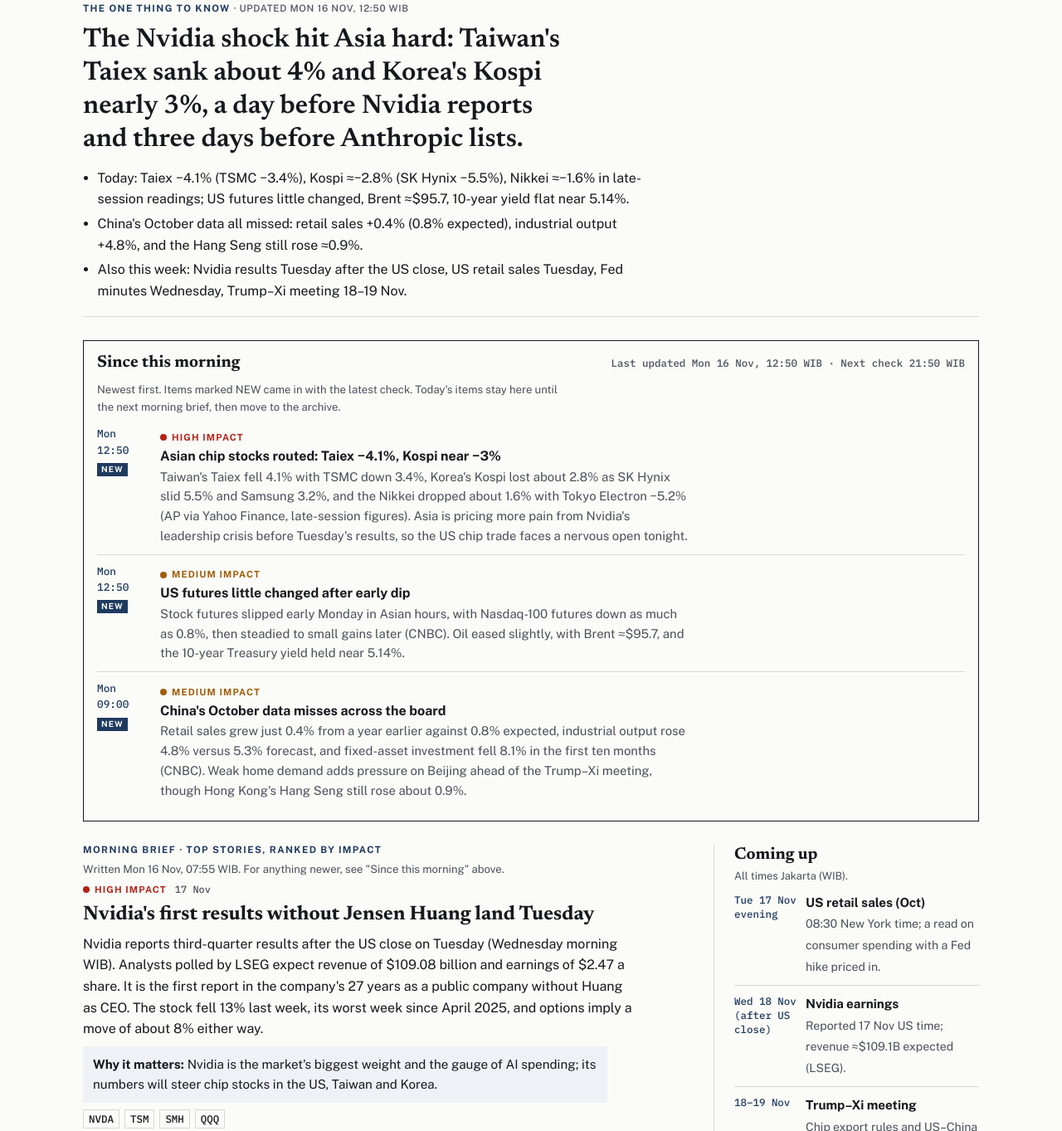
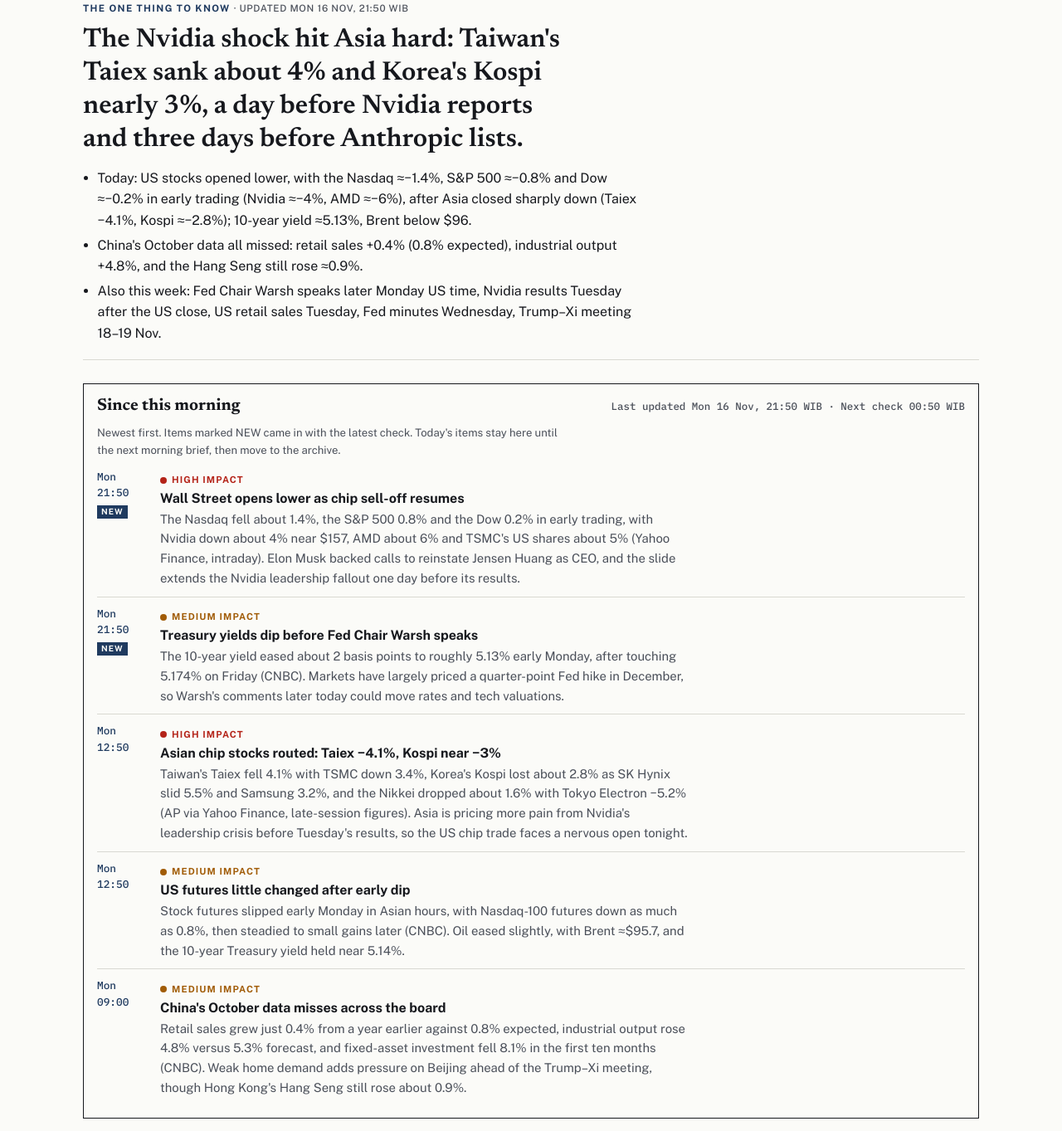
Before and after one commit to aditihs1404-arch/Finance-News, a plain HTML site: page public/index.html in a window 1280 px wide. Shown: the part 502-1865 px from the top of the page at 83% size. Drawn offline with nearby package versions, Linux system fonts and the light colour scheme.

Commit message:
News check 2026-11-16 21:50 WIB
Co-Authored-By: Claude Opus 5.5 <noreply@anthropic.com>
Claude-Session: https://claude.ai/code/session_01J3jvu1nHMyMXJZF6JQv8aB

```diff
--- a/public/index.html
+++ b/public/index.html
@@ -176,12 +176,12 @@ footer li { overflow-wrap: anywhere; }
   </section>
 
   <section class="lead" aria-labelledby="k-one">
-    <p class="kicker" id="k-one">The one thing to know <span class="asof">· updated Mon 16 Nov, 12:50 WIB</span></p>
+    <p class="kicker" id="k-one">The one thing to know <span class="asof">· updated Mon 16 Nov, 21:50 WIB</span></p>
     <p class="big">The Nvidia shock hit Asia hard: Taiwan's Taiex sank about 4% and Korea's Kospi nearly 3%, a day before Nvidia reports and three days before Anthropic lists.</p>
     <ul>
-      <li>Today: Taiex −4.1% (TSMC −3.4%), Kospi ≈−2.8% (SK Hynix −5.5%), Nikkei ≈−1.6% in late-session readings; US futures little changed, Brent ≈$95.7, 10-year yield flat near 5.14%.</li>
+      <li>Today: US stocks opened lower, with the Nasdaq ≈−1.4%, S&amp;P 500 ≈−0.8% and Dow ≈−0.2% in early trading (Nvidia ≈−4%, AMD ≈−6%), after Asia closed sharply down (Taiex −4.1%, Kospi ≈−2.8%); 10-year yield ≈5.13%, Brent below $96.</li>
       <li>China's October data all missed: retail sales +0.4% (0.8% expected), industrial output +4.8%, and the Hang Seng still rose ≈0.9%.</li>
-      <li>Also this week: Nvidia results Tuesday after the US close, US retail sales Tuesday, Fed minutes Wednesday, Trump–Xi meeting 18–19 Nov.</li>
+      <li>Also this week: Fed Chair Warsh speaks later Monday US time, Nvidia results Tuesday after the US close, US retail sales Tuesday, Fed minutes Wednesday, Trump–Xi meeting 18–19 Nov.</li>
     </ul>
   </section>
 
@@ -189,13 +189,15 @@ footer li { overflow-wrap: anywhere; }
   <section class="feed" aria-labelledby="k-feed">
     <div class="feed-head">
       <h2 id="k-feed">Since this morning</h2>
-      <span class="stamp">Last updated Mon 16 Nov, 12:50 WIB · Next check 21:50 WIB</span>
+      <span class="stamp">Last updated Mon 16 Nov, 21:50 WIB · Next check 00:50 WIB</span>
     </div>
     <p class="how">Newest first. Items marked NEW came in with the latest check. Today's items stay here until the next morning brief, then move to the archive.</p>
     <ol>
-      <li class="new"><time>Mon<br>12:50</time><div><span class="tag hi">High impact</span><b>Asian chip stocks routed: Taiex −4.1%, Kospi near −3%</b><p>Taiwan's Taiex fell 4.1% with TSMC down 3.4%, Korea's Kospi lost about 2.8% as SK Hynix slid 5.5% and Samsung 3.2%, and the Nikkei dropped about 1.6% with Tokyo Electron −5.2% (AP via Yahoo Finance, late-session figures). Asia is pricing more pain from Nvidia's leadership crisis before Tuesday's results, so the US chip trade faces a nervous open tonight.</p></div></li>
-      <li class="new"><time>Mon<br>12:50</time><div><span class="tag mid">Medium impact</span><b>US futures little changed after early dip</b><p>Stock futures slipped early Monday in Asian hours, with Nasdaq-100 futures down as much as 0.8%, then steadied to small gains later (CNBC). Oil eased slightly, with Brent ≈$95.7, and the 10-year Treasury yield held near 5.14%.</p></div></li>
-      <li class="new"><time>Mon<br>09:00</time><div><span class="tag mid">Medium impact</span><b>China's October data misses across the board</b><p>Retail sales grew just 0.4% from a year earlier against 0.8% expected, industrial output rose 4.8% versus 5.3% forecast, and fixed-asset investment fell 8.1% in the first ten months (CNBC). Weak home demand adds pressure on Beijing ahead of the Trump–Xi meeting, though Hong Kong's Hang Seng still rose about 0.9%.</p></div></li>
+      <li class="new"><time>Mon<br>21:50</time><div><span class="tag hi">High impact</span><b>Wall Street opens lower as chip sell-off resumes</b><p>The Nasdaq fell about 1.4%, the S&amp;P 500 0.8% and the Dow 0.2% in early trading, with Nvidia down about 4% near $157, AMD about 6% and TSMC's US shares about 5% (Yahoo Finance, intraday). Elon Musk backed calls to reinstate Jensen Huang as CEO, and the slide extends the Nvidia leadership fallout one day before its results.</p></div></li>
+      <li class="new"><time>Mon<br>21:50</time><div><span class="tag mid">Medium impact</span><b>Treasury yields dip before Fed Chair Warsh speaks</b><p>The 10-year yield eased about 2 basis points to roughly 5.13% early Monday, after touching 5.174% on Friday (CNBC). Markets have largely priced a quarter-point Fed hike in December, so Warsh's comments later today could move rates and tech valuations.</p></div></li>
+      <li><time>Mon<br>12:50</time><div><span class="tag hi">High impact</span><b>Asian chip stocks routed: Taiex −4.1%, Kospi near −3%</b><p>Taiwan's Taiex fell 4.1% with TSMC down 3.4%, Korea's Kospi lost about 2.8% as SK Hynix slid 5.5% and Samsung 3.2%, and the Nikkei dropped about 1.6% with Tokyo Electron −5.2% (AP via Yahoo Finance, late-session figures). Asia is pricing more pain from Nvidia's leadership crisis before Tuesday's results, so the US chip trade faces a nervous open tonight.</p></div></li>
+      <li><time>Mon<br>12:50</time><div><span class="tag mid">Medium impact</span><b>US futures little changed after early dip</b><p>Stock futures slipped early Monday in Asian hours, with Nasdaq-100 futures down as much as 0.8%, then steadied to small gains later (CNBC). Oil eased slightly, with Brent ≈$95.7, and the 10-year Treasury yield held near 5.14%.</p></div></li>
+      <li><time>Mon<br>09:00</time><div><span class="tag mid">Medium impact</span><b>China's October data misses across the board</b><p>Retail sales grew just 0.4% from a year earlier against 0.8% expected, industrial output rose 4.8% versus 5.3% forecast, and fixed-asset investment fell 8.1% in the first ten months (CNBC). Weak home demand adds pressure on Beijing ahead of the Trump–Xi meeting, though Hong Kong's Hang Seng still rose about 0.9%.</p></div></li>
     </ol>
   </section>
   <!-- FEED:END -->
@@ -267,6 +269,9 @@ footer li { overflow-wrap: anywhere; }
     <span>Past days: <a href="https://finance-news.aditihs1404.workers.dev/briefs/" target="_blank" rel="noopener">archive of earlier editions</a>.</span>
     <span>Sources: CNBC and Yahoo Finance. These summaries are for your own reading, not buy or sell advice. Figures marked ≈ are approximate.</span>
     <ul>
+      <li><a href="https://finance.yahoo.com/markets/live/stock-market-today-monday-november-16-dow-sp-500-nasdaq-nvidia-oil-091631084.html" target="_blank" rel="noopener">Yahoo Finance: Dow, S&amp;P 500, Nasdaq slip ahead of pivotal week for AI</a></li>
+      <li><a href="https://finance.yahoo.com/markets/stocks/articles/nvidia-falls-4-ahead-earnings-141051719.html" target="_blank" rel="noopener">Yahoo Finance: Nvidia falls 4% ahead of earnings as Musk joins calls to reinstate Huang</a></li>
+      <li><a href="https://cnbc.com/2026/11/16/treasury-yields-bonds-inflation.html" target="_blank" rel="noopener">CNBC: Treasury yields fall as investors await comments from Fed Chairman Warsh</a></li>
       <li><a href="https://finance.yahoo.com/markets/stocks/articles/stocks-decline-asia-investor-concerns-045636045.html" target="_blank" rel="noopener">Yahoo Finance (AP): Stocks decline in Asia as investor concerns over Nvidia fallout extend into another week</a></li>
       <li><a href="https://www.cnbc.com/2026/11/16/china-retail-sales-october-industrial-output-investment.html" target="_blank" rel="noopener">CNBC: China's slowdown deepens in October as industrial output, retail sales, investment miss estimates</a></li>
       <li><a href="https://www.cnbc.com/2026/11/15/stock-market-today-live-updates.html" target="_blank" rel="noopener">CNBC: Stock futures tick higher as traders brace for Nvidia earnings, Anthropic IPO</a></li>
```
